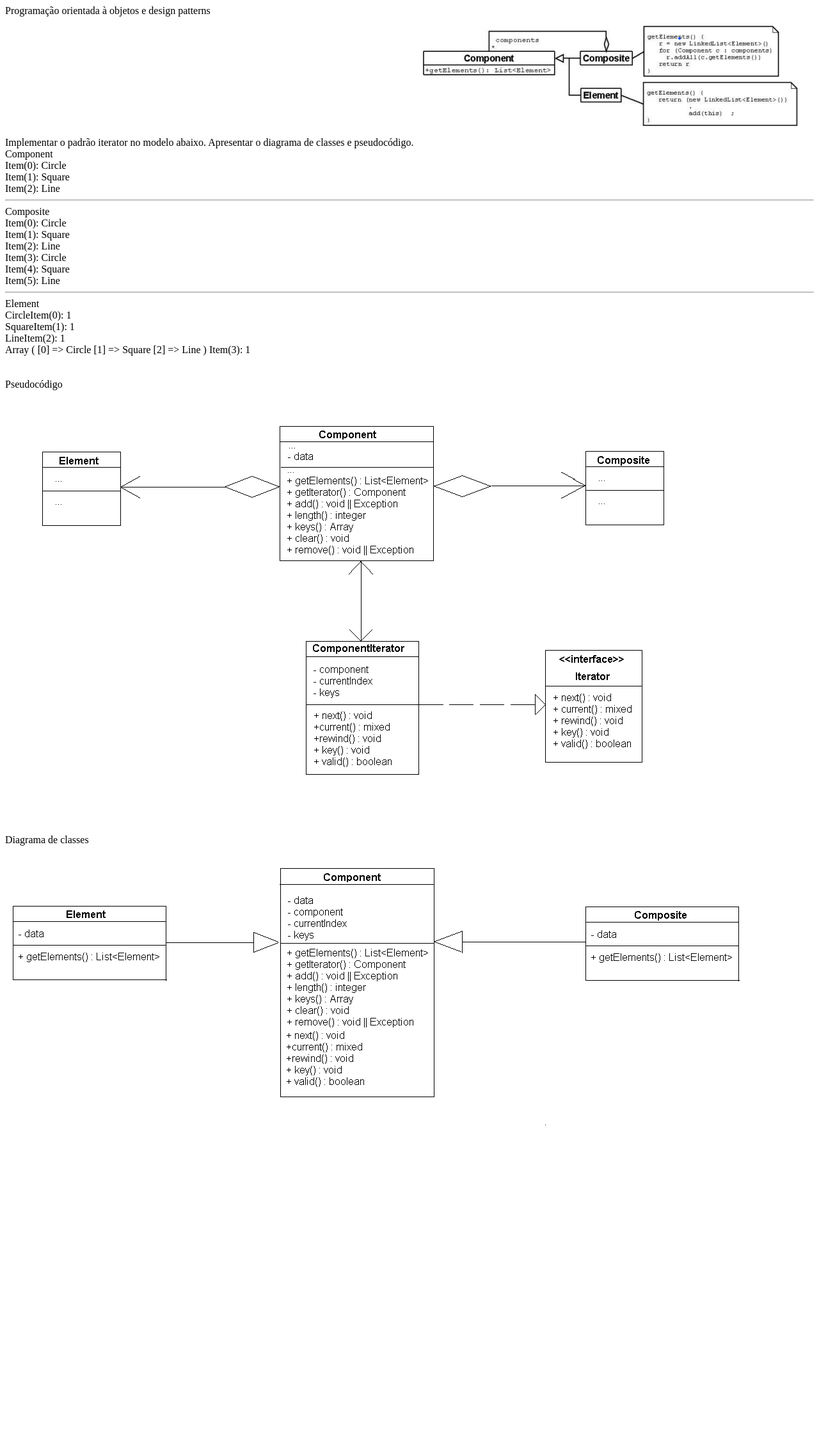
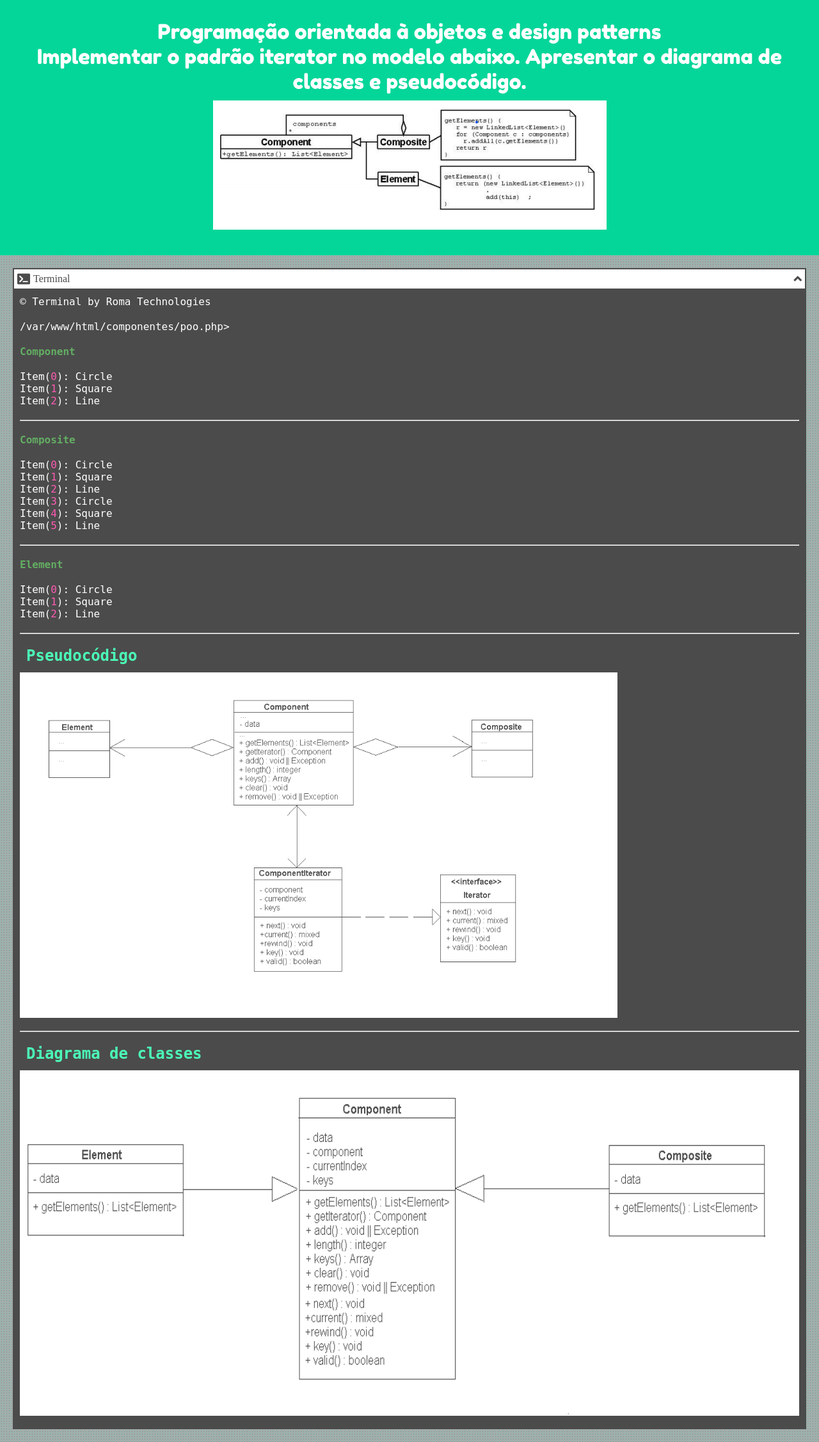
Before and after one commit to ricoroma-coder/bling, a PHP site: page /poo.php in a window 1280 px wide. Shown: the whole page at 64% size. Before the commit the page ends 1759 px from the top, so only its background shows below. Run offline with PHP 8.4, Linux system fonts and the light colour scheme; some libraries are stand-ins or nearby versions; some web fonts are replaced.

Commit message:
Replicando para exercicio8

```diff
--- a/componentes/poo.php
+++ b/componentes/poo.php
@@ -9,6 +9,8 @@ include_once __DIR__ . "/../utilitarios/php/classes/element.php";
 <html>
     <head>
         <title>Bling - Exercício 8</title>
+        <link rel="stylesheet" href="../utilitarios/css/principal.css">
+        <link rel="stylesheet" href="https://pro.fontawesome.com/releases/v5.10.0/css/all.css" integrity="sha384-AYmEC3Yw5cVb3ZcuHtOA93w35dYTsvhLPVnYs9eStHfGJvOvKxVfELGroGkvsg+p" crossorigin="anonymous"/>
     </head>
     <body>
         <div id="content">
@@ -16,58 +18,83 @@ include_once __DIR__ . "/../utilitarios/php/classes/element.php";
                 <div id="pergunta">
                     <div class="title">Programação orientada à objetos e design patterns</div>
                     <span>Implementar o padrão iterator no modelo abaixo. Apresentar o diagrama de classes e pseudocódigo.</span>
+                    <div class="img-holder">
                         <img src="../utilitarios/img/exercicio8.png" alt="Exercicio 8">
                     </div>
                 </div>
-            <div id="entradas">
-                <!-- <div class="apresentacao">
-                    <span>Me ajude a resolver esse exercício:</span>
-                </div> -->
             </div>
             <div id="solucoes">
-                <div class="solucao">
+                <div id="terminal">
+                    <div class="barra">
+                        <div class="header">
+                            <img src="../utilitarios/img/terminal.png" alt="">
+                            <span>Terminal</span>
+                        </div>
+                        <div class="options">
+                            <div class="scroll fas fa-angle-up opened"></div>
+                        </div>
+                    </div>
+                    <div class="terminal-content opened">
+                        <p>© Terminal by Roma Technologies</p>
+                        <p class="linha-inicial"><?php echo __FILE__; ?>></p>
                         <?php
-                    echo 'Component<br>';
+                            echo '<p><strong class="object">Component</strong></p>';
                             $_component = new Component();
                             $_component->add('Circle');
                             $_component->add('Square');
                             $_component->add('Line');
 
+                            echo '<p>';
                             foreach($_component as $_key => $_item){
-                        echo "Item({$_key}): {$_item}<br>";
+                                echo "<span>Item(<span class=\"numero\">{$_key}</span>): {$_item}</span><br>";
                             }
+                            echo '</p>';
 
-                    echo '<hr>';
-                    echo 'Composite<br>';
+                            echo '<hr style="margin:10px;">';
+                            echo '<p><strong class="object">Composite</strong></p>';
                             $_composite = new Composite();
                             $_composite->add('Circle');
                             $_composite->add('Square');
                             $_composite->add('Line');
 
+                            echo '<p>';
                             foreach($_composite->getElements() as $_key => $_item){
-                        echo "Item({$_key}): {$_item}<br>";
+                                echo "<span>Item(<span class=\"numero\">{$_key}</span>): {$_item}</span><br>";
                             }
+                            echo '</p>';
 
-                    echo '<hr>';
-                    echo 'Element<br>';
+                            echo '<hr style="margin:10px;">';
+                            echo '<p><strong class="object">Element</strong></p>';
                             $_element = new Element();
                             $_element->add('Circle');
                             $_element->add('Square');
                             $_element->add('Line');
 
+                            echo '<p>';
                             foreach($_element->getElements() as $_key => $_item){
-                        echo "Item({$_key}): ".print_r($_item)."<br>";
+                                echo "Item(<span class=\"numero\">{$_key}</span>): ".$_item."<br>";
                             }
-                    echo '<br><br>'
+                            echo '</p>';
+
+                            echo '<hr style="margin:10px;">';
+                            echo '<div class="img-holder">';
+                            echo '<p class="title">Pseudocódigo</p>';
+                            echo '<img src="../utilitarios/img/pseudocodigo.png" alt="Pseudocódigo">';
+                            echo '</div>';
+                            echo '<p class="escondido"><a href="../utilitarios/img/pseudocodigo.png">Pseudocódigo</a></p>';
+
+                            echo '<hr style="margin:10px;">';
+                            echo '<div class="img-holder">';
+                            echo '<p class="title">Diagrama de classes</p>';
+                            echo '<img src="../utilitarios/img/diagrama_classes.png" alt="Diagrama de Classes">';
+                            echo '</div>';
+                            echo '<p class="escondido"><a href="../utilitarios/img/diagrama_classes.png">Diagrama de Classes</a></p>';
                         ?>
-                <div class="showImage">
-                    <div>Pseudocódigo</div>
-                    <img src="../utilitarios/img/pseudocodigo.png" alt="Pseudocódigo">
-                    <div>Diagrama de classes</div>
-                    <img src="../utilitarios//img/diagrama_classes.png" alt="Diagrama de Classes">
                     </div>
                 </div>
             </div>
         </div>
+
+        <script src="../utilitarios/javascript/principal.js"></script>
     </body>
 </html>
--- a/utilitarios/css/principal.css
+++ b/utilitarios/css/principal.css
@@ -48,6 +48,7 @@ body {
 
 #content #cabecalho #pergunta .img-holder img {
     height: 100%;
+    max-width: 100%;
 }
 
 #content #cabecalho #pergunta .numero {
@@ -212,6 +213,40 @@ body {
     word-break: break-all
 }
 
+#content #solucoes #terminal .terminal-content .img-holder {
+    margin: 10px;
+    height: 600px;
+}
+
+#content #solucoes #terminal .terminal-content .img-holder .title {
+    height: 30px;
+    font-weight: bold;
+    color:mediumspringgreen;
+    font-size: 24px;
+}
+
+#content #solucoes #terminal .terminal-content .img-holder img {
+    height: 90%;
+    max-width: 100%;
+}
+
+#content #solucoes #terminal .terminal-content .escondido {
+    display: none;
+}
+
+#content #solucoes #terminal .terminal-content a {
+    font-size: 20px;
+    font-weight: bold;
+    text-decoration:none;
+    color:darkturquoise;
+}
+
+#content #solucoes #terminal .terminal-content a:hover {
+    font-weight: bolder;
+    text-decoration: underline;
+    color:royalblue;
+}
+
 #content #solucoes #terminal .terminal-content.opened {
     height: auto;
 }
@@ -250,3 +285,7 @@ body {
 #content #solucoes #terminal .terminal-content .observacao {
     color:darkorange;
 }
+
+#content #solucoes #terminal .terminal-content .object {
+    color:forestgreen;
+}
--- a/utilitarios/php/classes/element.php
+++ b/utilitarios/php/classes/element.php
@@ -6,7 +6,6 @@ class Element extends Component
 {
 	public function getElements()
 	{
-		$this->add(parent::getElements());
 		return parent::getElements();
 	}
 }
```
Lines whose indentation alone changed are shown as unchanged.
